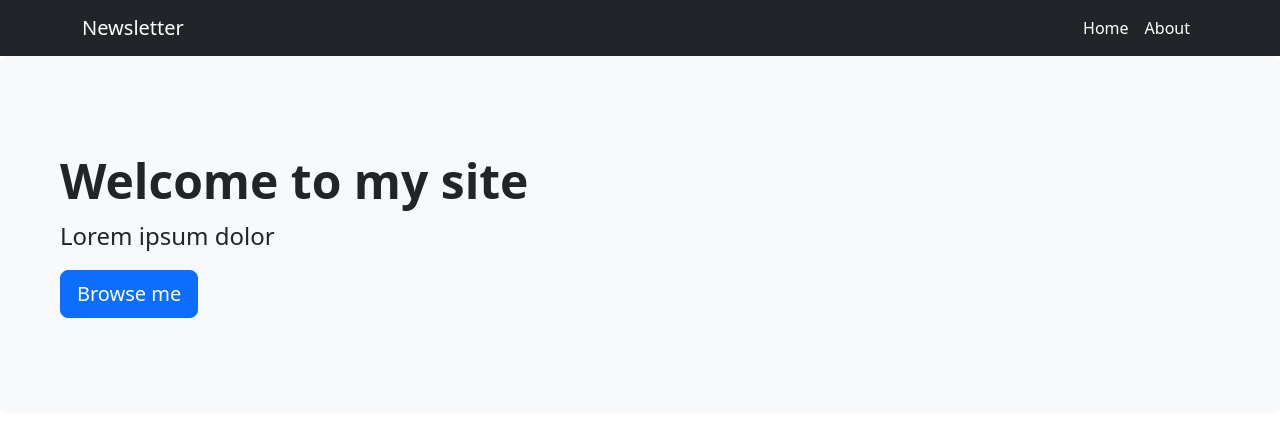
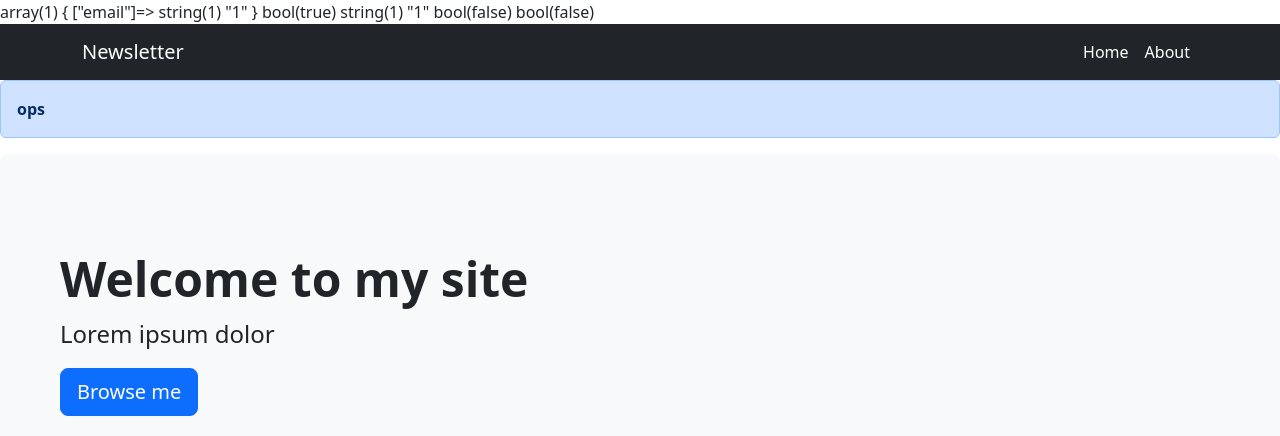
Before and after one commit to GioMench/php-iscrizione-newsletter, a PHP site: page /?email=1 in a window 1280 px wide. Shown: the top 436 px of the page. Run offline with PHP 8.4, Linux system fonts and the light colour scheme.

Commit message:
add function for verify email and add bootsrap alert

```diff
--- a/index.php
+++ b/index.php
@@ -1,4 +1,18 @@
 <?php
+var_dump($_GET);
+var_dump(isset($_GET['email']));
+$email = $_GET['email'];
+
+if (isset($email)) {
+    var_dump($email);
+    var_dump(str_contains($email, '@'), str_contains($email, '.'));
+    if (str_contains($email, '@') && str_contains($email, '.')) {
+        $message = 'ok';
+    } else {
+        $message = 'ops';
+    }
+
+}
 
 ?>
 
@@ -42,6 +56,13 @@
     </header>
 
     <main>
+
+        <?php if (isset($message)): ?>
+            <div class="alert alert-primary" role="alert">
+                <strong><?= $message ?></strong>
+            </div>
+        <?php endif; ?>
+
 
         <div class="p-5 mb-4 bg-light rounded-3">
             <div class="container-fluid py-5">
@@ -168,11 +189,12 @@
                 <form action="" method="get" class="d-flex align-items-center justify-content-center">
                     <div>
                         <label for="email" class="form-label"></label>
-                        <input type="email" class="form-control rounded-0" name="email" id="email"
-                            aria-describedby="emailHelper" placeholder="" />
+                        <input type="text" class="form-control rounded-0" name="email" id="email"
+                            aria-describedby="emailHelper" placeholder="" style="margin-top: 13px"/>
                         <small id="emailHelper" class="form-text text muted"> Type your email address</small>
                     </div>
                     <button type="submit" class="btn btn-dark rounded-0">Subscribe</button>
+
                 </form>
             </div>
         </section>
```
